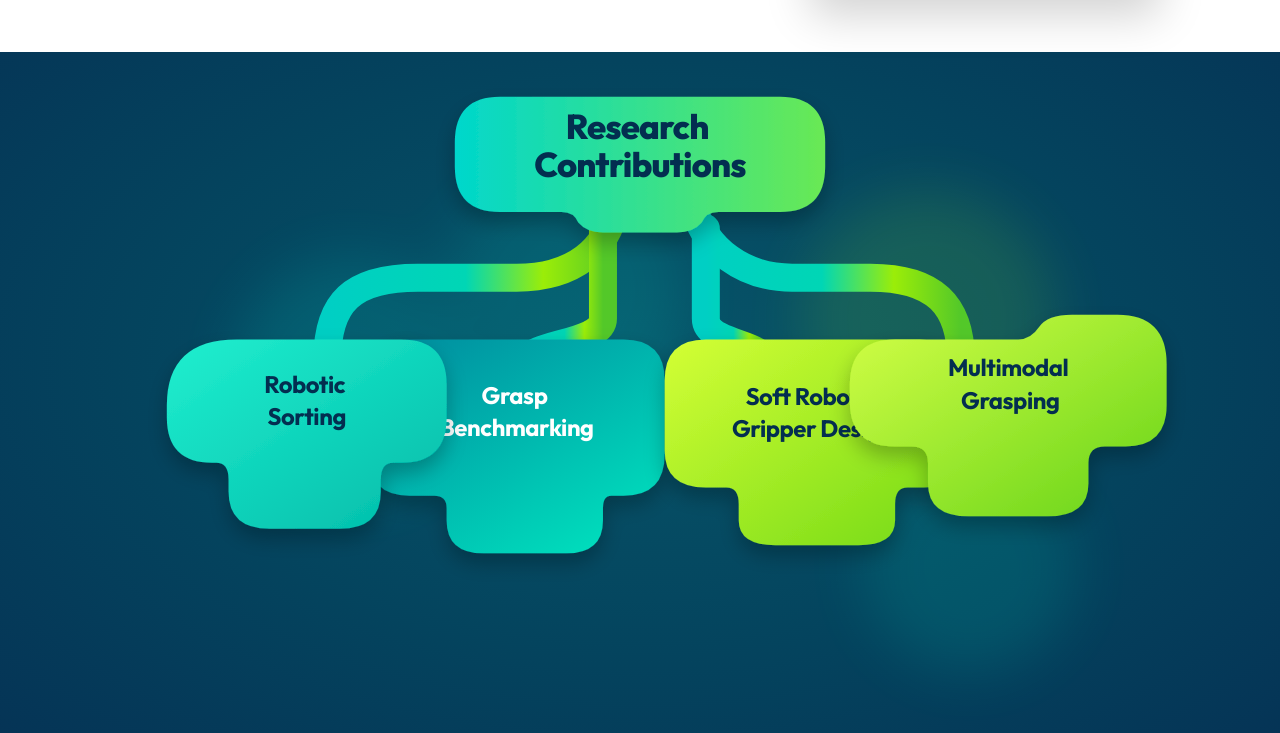
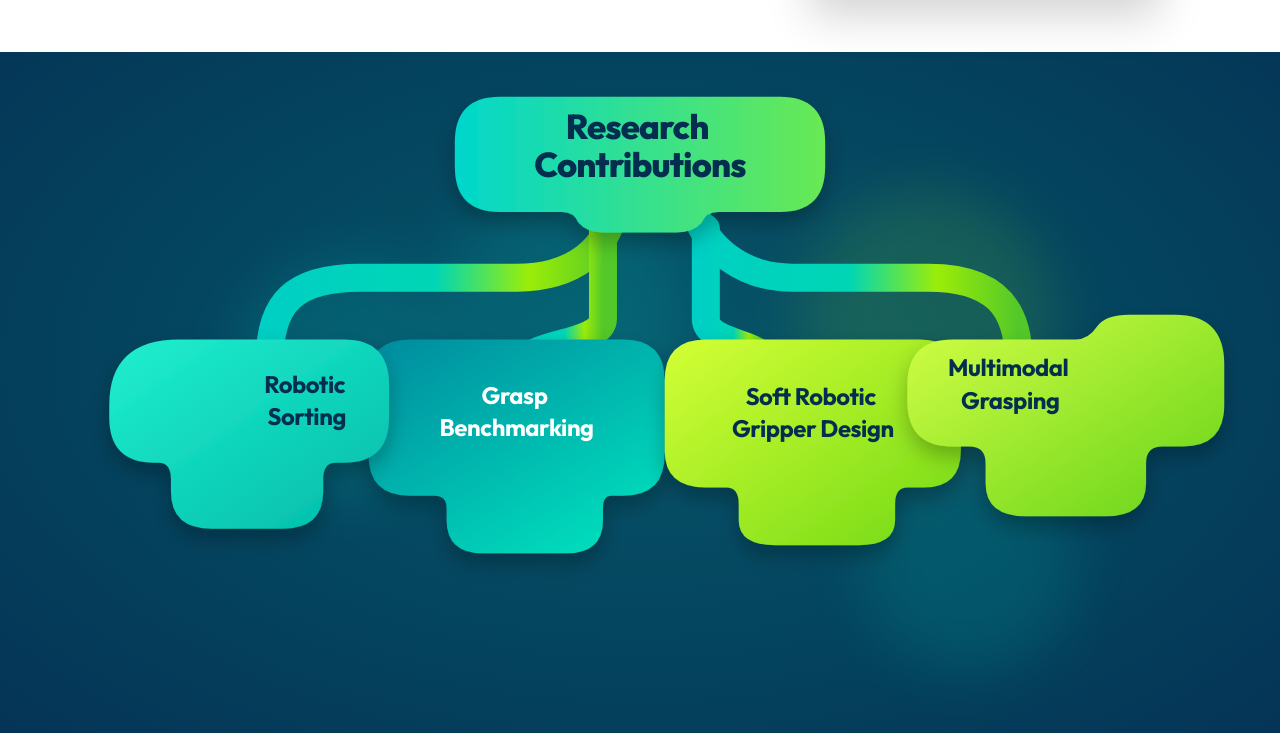
Before and after one commit to Moni9612/portfolio, a plain HTML site: page index.html in a window 1280 px wide. Shown: the part 603-1336 px from the top of the page. Drawn offline with Linux system fonts and the light colour scheme.

Commit message:
Update index.html

```diff
--- a/index.html
+++ b/index.html
@@ -274,8 +274,8 @@
   <path d="
   M 670 165
   C 660 215, 620 250, 550 250
-    H 430
-    C 350 250, 320 280, 320 350
+  H 360
+  C 280 250, 250 280, 250 350
 "/>
 
   <!-- LEFT INNER: GRASP BENCHMARKING -->
@@ -295,8 +295,8 @@
   <path d="
   M 765 165
   C 780 215, 825 250, 885 250
-    H 980
-    C 1060 250, 1090 285, 1090 350
+  H 1050
+  C 1130 250, 1160 285, 1160 350
 "/>
 
   <!-- RIGHT INNER: SOFT ROBOTIC GRIPPER DESIGN -->
@@ -428,7 +428,7 @@
              ROBOTIC SORTING
              ================================== -->
 
-        <g filter="url(#treeShadow)">
+        <g filter="url(#treeShadow)" transform="translate(-70, 0)">
 
           <path fill="url(#leftGrad)"
                 d="
@@ -454,7 +454,7 @@
 
         </g>
 
-        <text x="295" y="390"
+        <text x="225" y="390"
       text-anchor="middle"
       class="tree-card-text">
           <tspan x="295">Robotic</tspan>
@@ -467,7 +467,7 @@
              MULTIMODAL GRASPING
              ================================== -->
 
-        <g filter="url(#treeShadow)">
+        <g filter="url(#treeShadow)" transform="translate(70, 0)">
 
           <path fill="url(#rightGrad)"
                 d="
@@ -496,7 +496,7 @@
 
         </g>
 
-        <text x="1150" y="370"
+        <text x="1220" y="370"
       text-anchor="middle"
       class="tree-card-text">
           <tspan x="1150">Multimodal</tspan>
```
Lines whose indentation alone changed are shown as unchanged.
